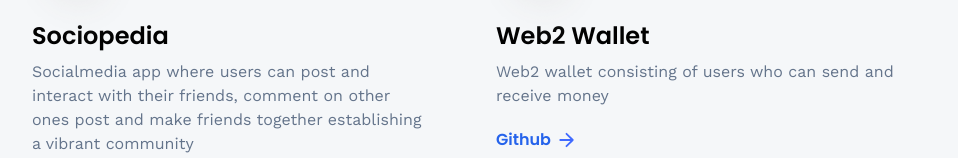
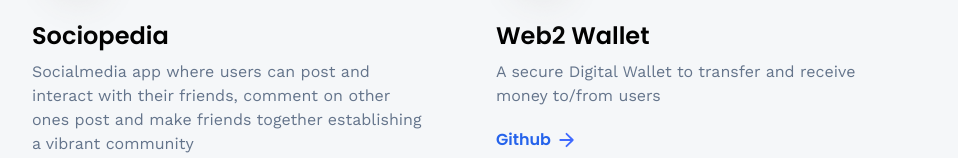
Before and after one commit to rohithreddy009/Portfolio, a React (Vite) app: page /projects in a window 1280 px wide. Shown: the part 320-478 px from the top of the page, without its empty margins (160-1118 px from the left). Built offline with nearby package versions, Linux system fonts and the light colour scheme; no server answers.

Commit message:
fixed broken url

```diff
--- a/src/constants/index.js
+++ b/src/constants/index.js
@@ -200,7 +200,7 @@
         iconUrl: wallet,
         theme: 'btn-back-blue',
         name: 'Web2 Wallet',
-        description: 'Web2 wallet consisting of users who can send and receive money',
+        description: 'A secure Digital Wallet to transfer and receive money to/from users',
         link: 'https://github.com/rohithreddy009/web2_wallet_archived',
         liveLink: 'https://web2wallet-archived.rohithreddy.site'
     },
```
